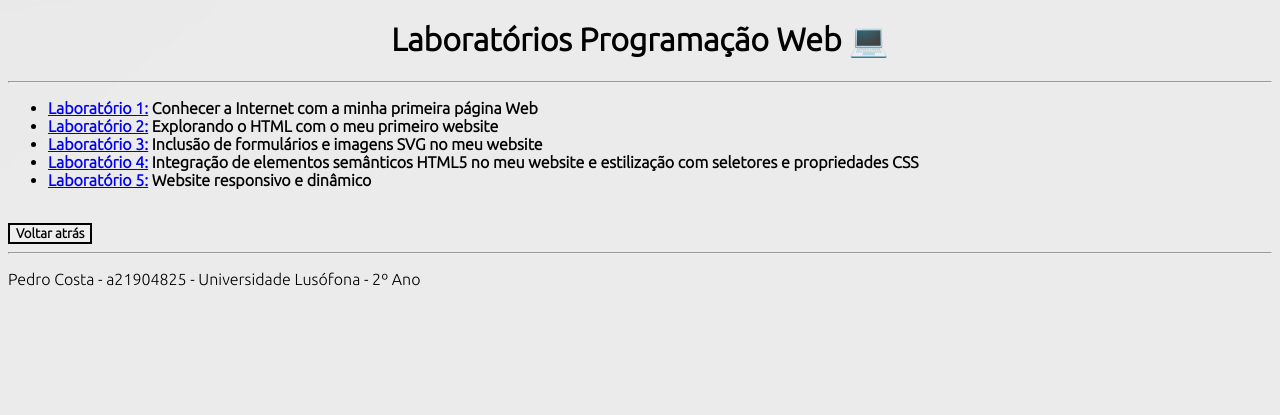
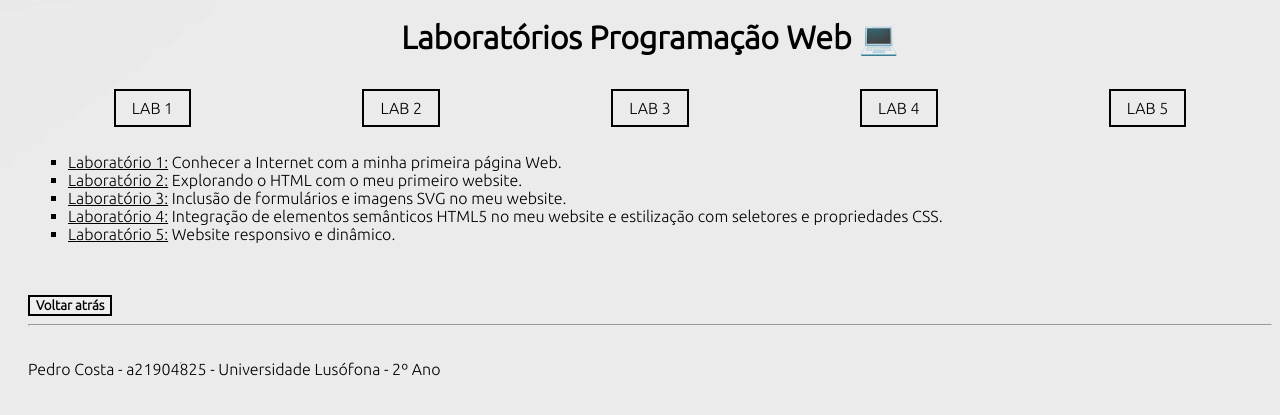
Before and after one commit to Pedro-Costa-Uni-Projects/pw-labs-pedrocosta-21904825, a PHP site: page / in a window 1280 px wide. Shown: the top 415 px of the page. Run offline with PHP 8.4, Linux system fonts and the light colour scheme.

Commit message:
chnages to main index menu and other menus from vertical to horizontal

```diff
--- a/index.html
+++ b/index.html
@@ -2,6 +2,8 @@
 <html lang="pt">
 <head>
     <meta charset="UTF-8">
+    <meta name="viewport" content="width=device-width,initial-scale=1.0">
+    <meta name="author" content="Pedro Costa">
     <link rel="stylesheet" href="https://fonts.googleapis.com/icon?family=Material+Icons">
     <link rel="preconnect" href="https://fonts.gstatic.com">
     <link href="https://fonts.googleapis.com/css2?family=Ubuntu:wght@300&display=swap" rel="stylesheet">
@@ -15,15 +17,24 @@
     </header>
     <hr>
     <nav>
-        <ul style="font-weight: bold;">
-            <li><a href="lab1/index.html">Laboratório 1:</a> Conhecer a Internet com a minha primeira página Web</li>
-            <li><a href="lab2/index.html">Laboratório 2:</a> Explorando o HTML com o meu primeiro website</li>
-            <li><a href="lab3/index.html">Laboratório 3:</a> Inclusão de formulários e imagens SVG no meu website</li>
-            <li><a href="lab4/index.html">Laboratório 4:</a> Integração de elementos semânticos HTML5 no meu website e estilização com seletores e propriedades CSS</li>
-            <li><a href="lab5/index.html">Laboratório 5:</a> Website responsivo e dinâmico</li>
+            <a href="lab1/index.html">LAB 1</a>
+            <a href="lab2/index.html">LAB 2</a>
+            <a href="lab3/index.html">LAB 3</a>
+            <a href="lab4/index.html">LAB 4</a>
+            <a href="lab5/index.html">LAB 5</a>
         </ul>
     </nav>
-    <br>
+    <main>
+        <section>
+            <ul style="list-style:square; display: flex; flex-direction: column; justify-content: space-around;">
+                <li><a href="lab1/index.html">Laboratório 1:</a> Conhecer a Internet com a minha primeira página Web.</li>
+                <li><a href="lab2/index.html">Laboratório 2:</a> Explorando o HTML com o meu primeiro website.</li>
+                <li><a href="lab3/index.html">Laboratório 3:</a> Inclusão de formulários e imagens SVG no meu website.</li>
+                <li><a href="lab4/index.html">Laboratório 4:</a> Integração de elementos semânticos HTML5 no meu website e estilização com seletores e propriedades CSS.</li>
+                <li><a href="lab5/index.html">Laboratório 5:</a> Website responsivo e dinâmico.</li>
+            </ul>
+        </section>
+        <br><br>
         <!--BOTÃO DE ROLLBACK-->
         <section>
             <form>
@@ -31,6 +42,7 @@
             </form>
         </section>
     <hr>
+    </main>
     <footer>
         <p>Pedro Costa - a21904825 - Universidade Lusófona - 2º Ano</p>
     </footer>
--- a/lab5/html5-css.html
+++ b/lab5/html5-css.html
@@ -95,8 +95,8 @@
                         </tr>
                         <tr>
                             <td>Div</td>
-                            <td><span class="material-icons md-24">warning</span></td>
-                            <td>Estava a ser usado no lab3 no menu onde passou a nav</td>
+                            <td><span class="material-icons md-24">verified_user</span></td>
+                            <td>No menu para dividir em blocos de 4, 3, 1</td>
                         </tr>
                         <tr>
                             <td>P</td>
@@ -266,6 +266,8 @@
                 </table>
             </section>
         </main>
+        <aside>
+        </aside>
         <footer>
             <p>Pedro Costa - a21904825 - Universidade Lusófona - 2º Ano</p>
         </footer>
--- a/stuffMain/styleMain.css
+++ b/stuffMain/styleMain.css
@@ -1,10 +1,9 @@
-body {
-    background-image: url('lab1/img/back.jpg');
-}
-
 h1 {text-align: center;}
 
-* {font-family: 'Ubuntu', sans-serif;}
+* {
+    font-family: 'Ubuntu', sans-serif;
+    box-sizing: border-box;
+}
 
 .button {
     display:inline-block;
@@ -13,3 +12,61 @@ h1 {text-align: center;}
     text-align:center;
     font-weight: bold;
 }
+
+/*CSS GRID*/
+header {grid-area: header;}
+nav {grid-area: menu;}
+main {grid-area: main;}
+footer {grid-area: footer;}
+
+/* */
+body {
+    background-image: url('../lab1/img/back.jpg');
+    display: grid;
+    grid-template-columns: 25% 50% 25%;
+    grid-template-areas:
+    'header header header'
+    'menu   menu   menu'
+    'main   main   main'
+    'footer footer footer';
+    grid-gap: 10px;
+    padding: 20px;
+}
+
+nav {
+    display: flex;
+    flex-direction: row;
+    justify-content: space-around;
+}
+
+/*PHONE E TABLET*/
+@media (max-width: 600px) {
+
+}
+
+footer {margin-bottom: -50px;}
+nav > a {
+    display: block;
+    color: #000;
+    padding: 8px 16px;
+    border: solid black 2px;
+    text-decoration: none;
+  }
+
+nav > a.active {
+    background-color:gray;
+    color: white;
+  }
+
+nav > a:hover:not(.active) {
+    background-color: gray;
+    color: white;
+}
+
+a {
+    color: black;
+}
+
+header {
+    margin-top: -30px;
+}
```
Also changed, not shown: lab5/estilos.css (+17 -5 lines), lab5/index.html (+8 -9 lines). Lines whose indentation alone changed are shown as unchanged.
